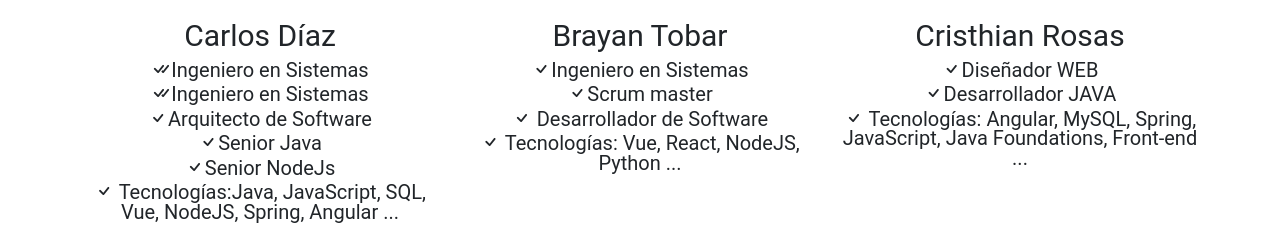
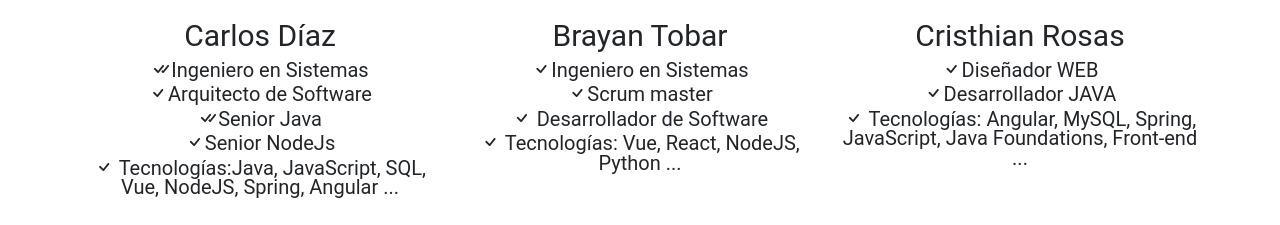
Before and after one commit to winvale/pagina-invetasapp, a plain HTML site: page index.html in a window 1280 px wide. Shown: the part 3128-3353 px from the top of the page. Drawn offline with nearby package versions, Linux system fonts and the light colour scheme.

Commit message:
ajustes realizados

```diff
--- a/index.html
+++ b/index.html
@@ -285,9 +285,8 @@
         </a>
         <h2 class="fw-normal h2_nombre mb-2 mt-4">Carlos Díaz</h2>
         <p class="bi bi-check-all h2_p lh-1 mb-lg-1">Ingeniero en Sistemas</p>
-            <p class="bi bi-check-all h2_p lh-1 mb-lg-1">Ingeniero en Sistemas</p>
         <p class="bi bi-check h2_p lh-1 mb-lg-1">Arquitecto de Software</p>
-            <p class="bi bi-check h2_p lh-1 mb-lg-1">Senior Java</p>
+        <p class="bi bi-check-all h2_p lh-1 mb-lg-1">Senior Java</p>
         <p class="bi bi-check h2_p lh-1 mb-lg-1">Senior NodeJs</p>
         <p class="bi bi-check h2_p lh-1 mb-lg-0">
           Tecnologías:Java, JavaScript, SQL, Vue, NodeJS, Spring, Angular ...
```
Lines whose indentation alone changed are shown as unchanged.
